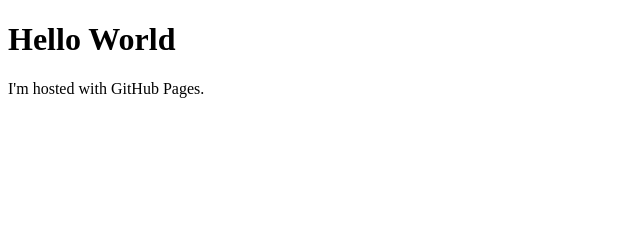
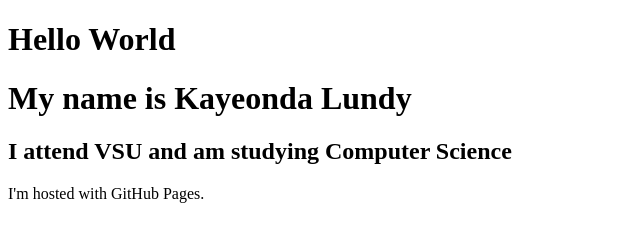
Before and after one commit to Kaylun48/Kaylun48.github.io, a plain HTML site: page index.html in a window 1280 px wide. Shown: the whole page, without its empty margins (0-640 px from the left). Drawn offline with Linux system fonts and the light colour scheme.

Commit message:
Updated index.html

```diff
--- a/index.html
+++ b/index.html
@@ -1,7 +1,12 @@
 <!DOCTYPE html>
 <html>
 <body>
+
 <h1>Hello World</h1>
-<p>I'm hosted with GitHub Pages.</p>
+<h1>My name is Kayeonda Lundy</h1>
+  <h2>I attend VSU and am studying Computer Science</h2>
+  <p>I'm hosted with GitHub Pages.</p>
+
+
 </body>
 </html>
```
